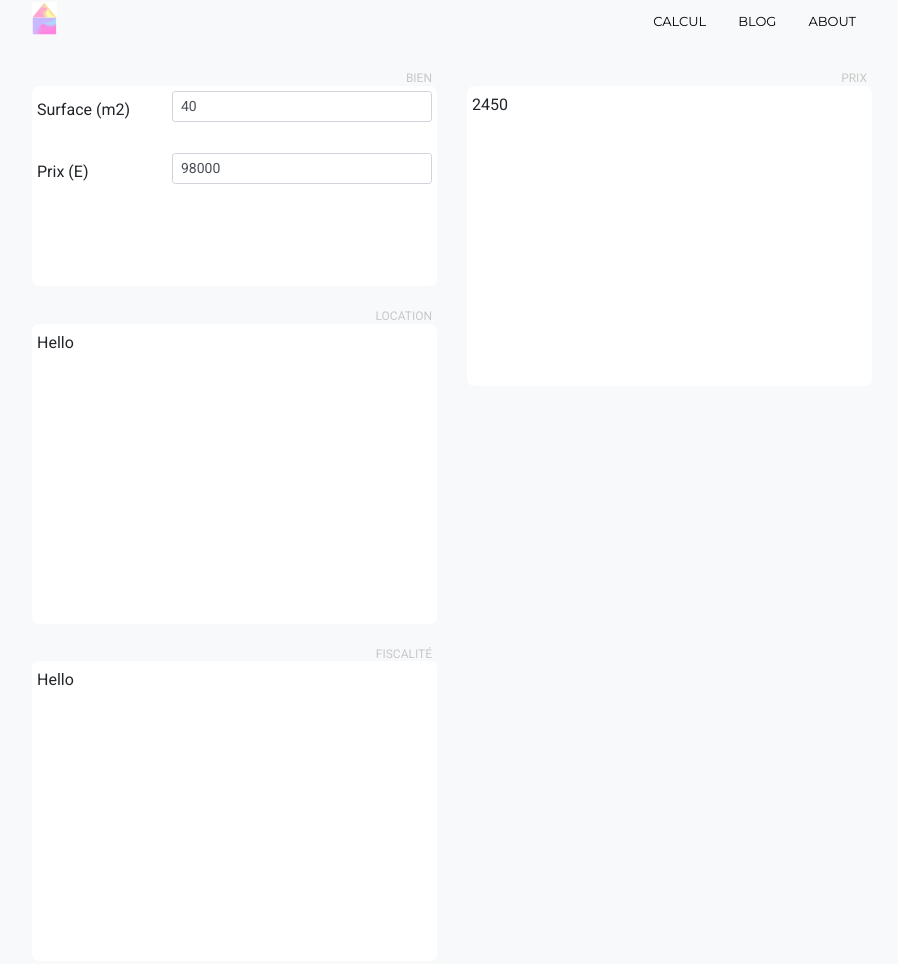
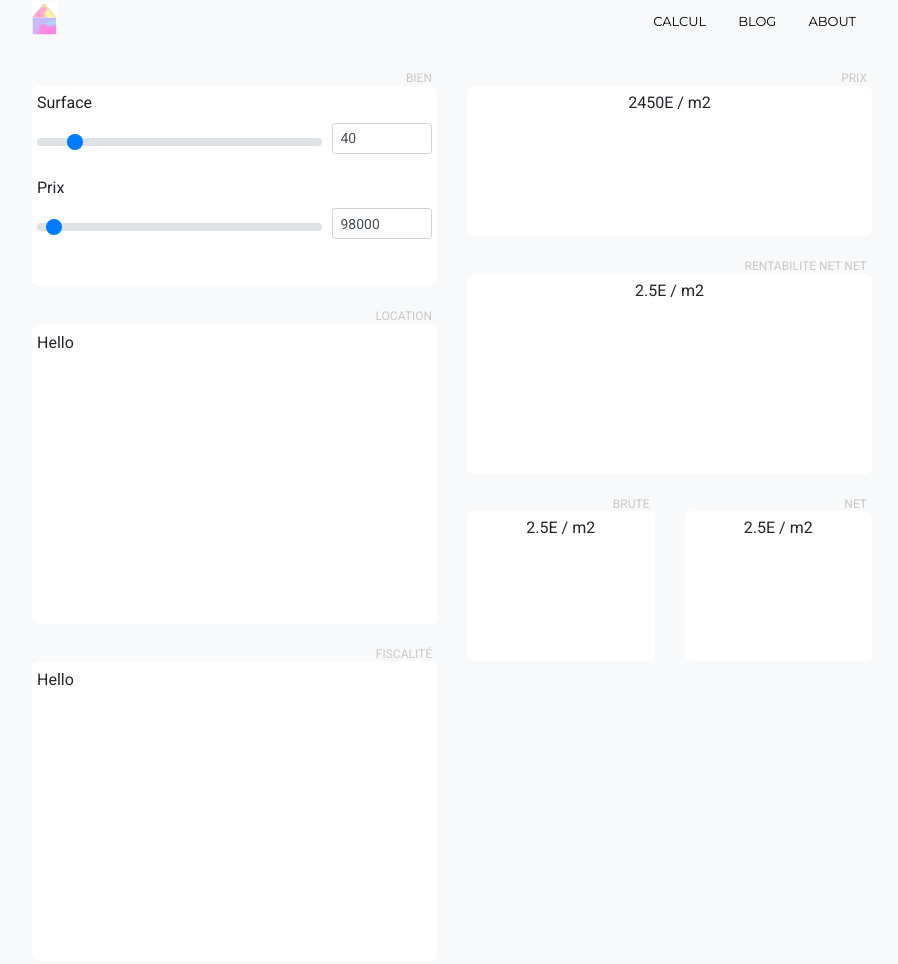
Before and after one commit to holtzy/immo-renta, a Gatsby site: page / in a window 1280 px wide. Shown: the top 964 px of the page, without its empty margins (188-1086 px from the left). Built offline with nearby package versions, Linux system fonts and the light colour scheme; Gatsby itself is replaced by a stand-in of ours.

Commit message:
first slider

```diff
--- a/src/pages/index.tsx
+++ b/src/pages/index.tsx
@@ -33,6 +33,9 @@ const IndexPage = () => {
   }
 
   const pricePerSquareMeter = state.price / state.surface
+  const rentabiliteBrute = 2.5
+  const rentabiliteNet = 2.5
+  const rentabiliteNetNet = 2.5
 
   return (
 
@@ -52,19 +55,62 @@ const IndexPage = () => {
             <Row>
               <Col xs={12} md={6}>
                 <Tile height={200} title={"Bien"}>
-                  <Form.Row>
-                    <Form.Label column sm="4">
-                      Surface (m2)
-                    </Form.Label>
-                    <Col>
+                  <Form>
+                    <Form.Group>
+                      <Form.Label>Surface</Form.Label>
+                      <div style={{ display: "flex" }}>
+                        <div style={{
+                          width: '1300px',
+                          marginTop: '8px',
+                          marginRight: '10px'
+                        }}>
+                          < Form.Control
+                            type="range"
+                            value={state.surface}
+                            custom
+                            onChange={e => updateState('surface', e.target.value)}
+                            min="7" max="300"
+                          />
+                        </div>
                         <Form.Control
                           size="sm"
                           type="text"
                           value={state.surface}
                           onChange={e => updateState('surface', e.target.value)}
                         />
-                    </Col>
-                  </Form.Row>
+                      </div>
+                    </Form.Group>
+
+                    <Form.Group>
+                      <Form.Label>Prix</Form.Label>
+                      <div style={{ display: "flex" }}>
+                        <div style={{
+                          width: '1300px',
+                          marginTop: '8px',
+                          marginRight: '10px'
+                        }}>
+                          < Form.Control
+                            type="range"
+                            value={state.price}
+                            custom
+                            onChange={e => updateState('price', e.target.value)}
+                            min="30000" max="2000000"
+                          />
+                        </div>
+                        <Form.Control
+                          size="sm"
+                          type="text"
+                          value={state.price}
+                          onChange={e => updateState('price', e.target.value)}
+                        />
+                      </div>
+                    </Form.Group>
+
+                  </Form>
+
+
+
+
 
                   <br />
 
@@ -105,9 +151,41 @@ const IndexPage = () => {
               </Col>
 
               <Col xs={12} md={6}>
-                <Tile height={300} title={"Prix"}>
-                  <p>{pricePerSquareMeter}</p>
+                <Tile height={150} title={"Prix"} >
+                  <div className={"simple-number-tile"}>
+                    <span>{pricePerSquareMeter}</span>
+                    <span>E / m2</span>
+                  </div>
                 </Tile>
+
+                <br />
+
+                <Tile height={200} title={"Rentabilite net net"} >
+                  <div className={"simple-number-tile"}>
+                    <span>{rentabiliteNetNet}</span>
+                    <span>E / m2</span>
+                  </div>
+                </Tile>
+                <br />
+                <Row>
+                  <Col xs={12} md={6}>
+                    <Tile height={150} title={"Brute"} >
+                      <div className={"simple-number-tile"}>
+                        <span>{rentabiliteBrute}</span>
+                        <span>E / m2</span>
+                      </div>
+                    </Tile>
+                  </Col>
+                  <Col xs={12} md={6}>
+                    <Tile height={150} title={"Net"} >
+                      <div className={"simple-number-tile"}>
+                        <span>{rentabiliteNet}</span>
+                        <span>E / m2</span>
+                      </div>
+                    </Tile>
+                  </Col>
+                </Row>
+
               </Col>
 
             </Row>
@@ -115,7 +193,7 @@ const IndexPage = () => {
           </Container>
 
         </div>
-      </Layout>
+      </Layout >
 
     </main >
   )
--- a/src/styles/style.css
+++ b/src/styles/style.css
@@ -146,3 +146,10 @@ a:hover {
 .data-pill.selected {
     background-image: linear-gradient(50deg, rgba(1, 146, 222, 0.5), rgba(124, 69, 217, 0.5));
 }
+
+
+.simple-number-tile {
+    width: 100%;
+    text-align: center;
+    margin: auto;
+}
```
Lines whose indentation alone changed are shown as unchanged.
